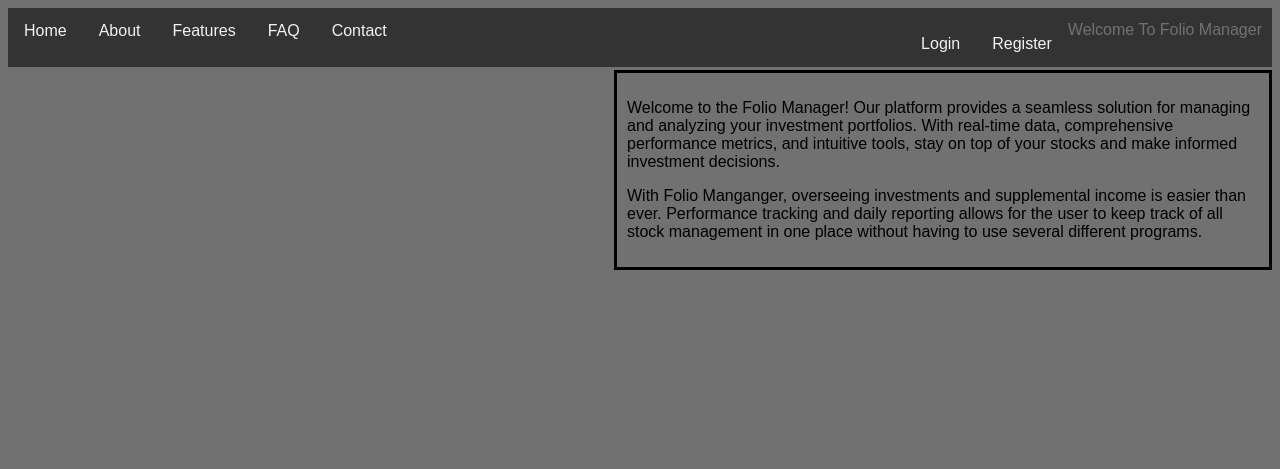
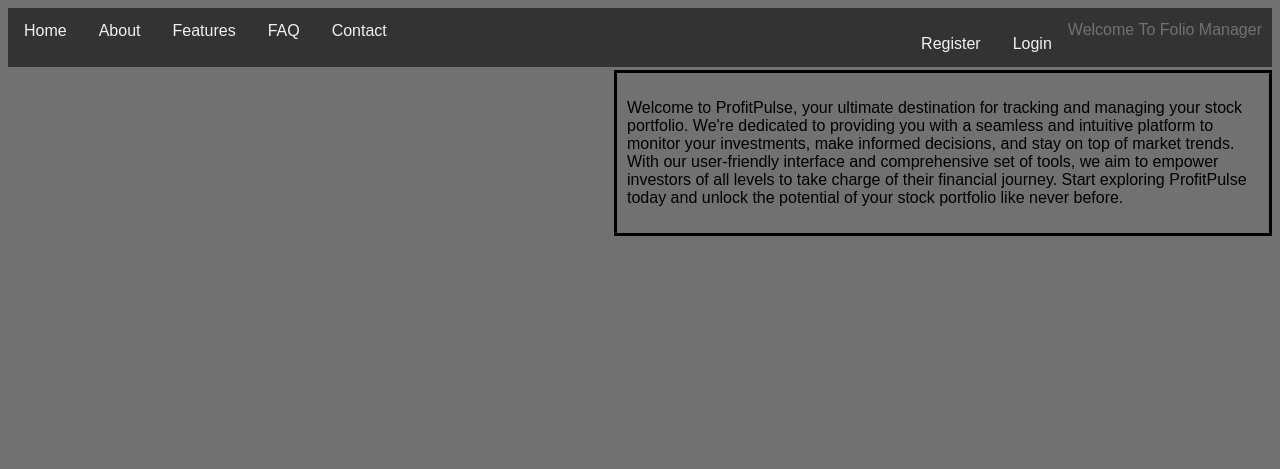
Before and after one commit to FenixWiles/folio-manager, a FastAPI app: page / in a window 1280 px wide. Shown: the top 469 px of the page. Run offline with FastAPI, Linux system fonts and the light colour scheme.

Commit message:
Gen changes

```diff
--- a/static/styles.css
+++ b/static/styles.css
@@ -110,3 +110,6 @@
 .registration-widget button[type="submit"]:hover {
   background-color: #45a049;
 }
+.goofy {
+  color: blue;
+}
--- a/templates/about.html
+++ b/templates/about.html
@@ -13,6 +13,10 @@
 
 {% block content %}
 <p>
-  This is some text ABOUT stuff.
+  Welcome to ProfitPulse, a thriving small company based in the vibrant city of Austin, Texas. What began as a
+  passion project between a father and son has blossomed into a dynamic platform for tracking and managing stock
+  portfolios. Born out of the son's keen interest in entrepreneurship, our mission is to provide individuals with the
+  tools they need to navigate the exciting world of investing. Join us on this journey as we combine our family roots
+  and entrepreneurial spirit to empower investors everywhere.
 </p>
 {% endblock %}
--- a/templates/base.html
+++ b/templates/base.html
@@ -12,9 +12,10 @@
   <body>
     <div class="navbar">
       <span class="righty">
-        <a href="/login"> Login </a>
+
         <a href="/register"> Register </a>
         <span class="title"> Welcome To Folio Manager </span>
+        <a href="/login"> Login </a>
       </span>
       <a href="/">Home</a>
       <a href="/about">About</a>
--- a/templates/features.html
+++ b/templates/features.html
@@ -12,7 +12,5 @@
 {% endblock %}
 
 {% block content %}
-<p>
-   This page will provide a list of features.
-</p>
+
 {% endblock %}
--- a/templates/index.html
+++ b/templates/index.html
@@ -1,6 +1,6 @@
 {% extends "base.html" %}
 
-{% block title %}Wecome{% endblock %}
+{% block title %}Welcome{% endblock %}
 
 {% block head %}
 {{ super() }}
@@ -13,17 +13,11 @@
 
 {% block content %}
 <div class="welcome">
-    <p>
-        Welcome to the Folio Manager! Our platform provides a seamless solution for
-        managing and analyzing your investment portfolios. With real-time data,
-        comprehensive performance metrics, and intuitive tools, stay on top of your
-        stocks and make informed investment decisions.
-    </p>
-    <p>
-        With Folio Manganger, overseeing investments and supplemental income is easier
-        than ever. Performance tracking and daily reporting allows for the user to
-        keep track of all stock management in one place without having to use several
-        different programs.
-    </p>
+  <p>
+    Welcome to ProfitPulse, your ultimate destination for tracking and managing your stock portfolio. We're dedicated
+    to providing you with a seamless and intuitive platform to monitor your investments, make informed decisions, and
+    stay on top of market trends. With our user-friendly interface and comprehensive set of tools, we aim to empower
+    investors of all levels to take charge of their financial journey. Start exploring ProfitPulse today and unlock
+    the potential of your stock portfolio like never before.
 </div>
 {% endblock %}
```
